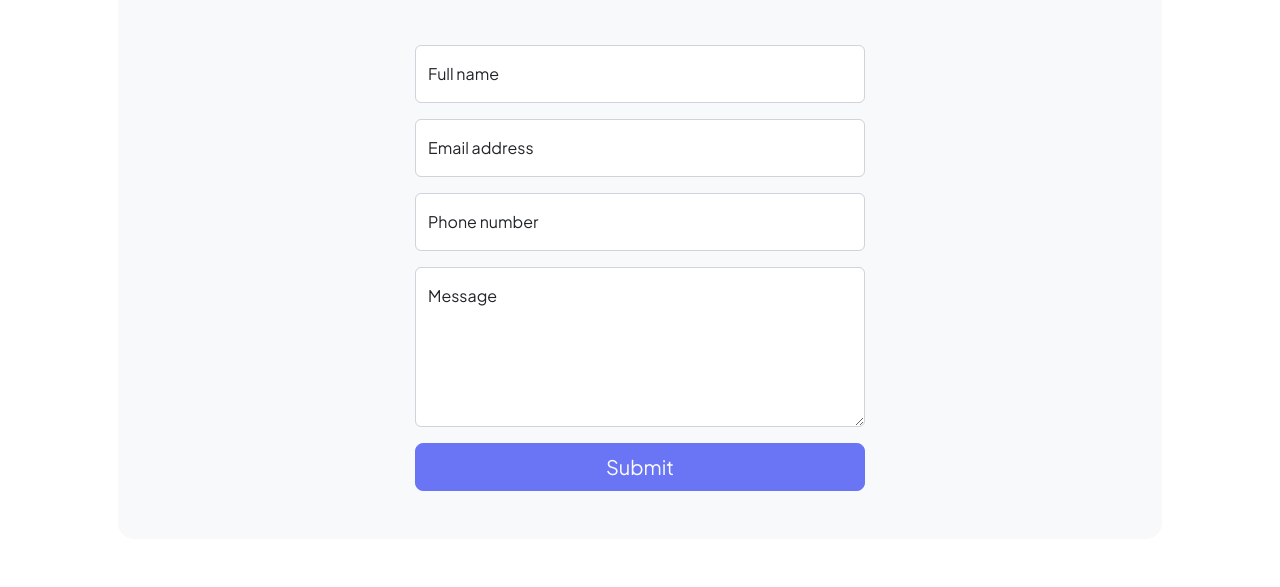
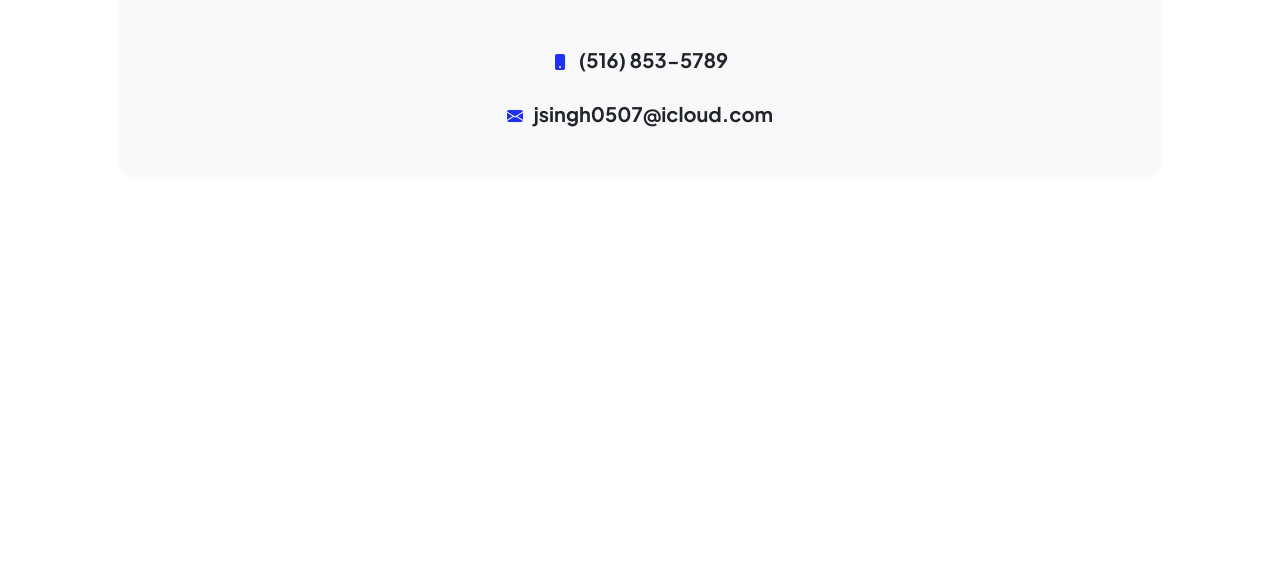
Before and after one commit to jsingh0507/jsingh0507.github.io, a plain HTML site: page contact.html in a window 1280 px wide. Shown: the part 321-908 px from the top of the page. After the commit the page ends 800 px from the top, so only its background shows below. Drawn offline with nearby package versions, Linux system fonts and the light colour scheme.

Commit message:
Fix contact page

```diff
--- a/contact.html
+++ b/contact.html
@@ -22,7 +22,7 @@
             <!-- Navigation-->
             <nav class="navbar navbar-expand-lg navbar-light bg-white py-3">
                 <div class="container px-5">
-                    <a class="navbar-brand" href="index.html"><span class="fw-bolder text-primary">Start Bootstrap</span></a>
+                    <a class="navbar-brand" href="index.html"><span class="fw-bolder text-primary">Jaspreet Singh</span></a>
                     <button class="navbar-toggler" type="button" data-bs-toggle="collapse" data-bs-target="#navbarSupportedContent" aria-controls="navbarSupportedContent" aria-expanded="false" aria-label="Toggle navigation"><span class="navbar-toggler-icon"></span></button>
                     <div class="collapse navbar-collapse" id="navbarSupportedContent">
                         <ul class="navbar-nav ms-auto mb-2 mb-lg-0 small fw-bolder">
@@ -37,7 +37,6 @@
             <!-- Page content-->
             <section class="py-5">
                 <div class="container px-5">
-                    <!-- Contact form-->
                     <div class="bg-light rounded-4 py-5 px-4 px-md-5">
                         <div class="text-center mb-5">
                             <div class="feature bg-primary bg-gradient-primary-to-secondary text-white rounded-3 mb-3"><i class="bi bi-envelope"></i></div>
@@ -45,89 +44,24 @@
                             <p class="lead fw-normal text-muted mb-0">Let's work together!</p>
                         </div>
                         <div class="row gx-5 justify-content-center">
-                            <div class="col-lg-8 col-xl-6">
-                                <!-- * * * * * * * * * * * * * * *-->
-                                <!-- * * SB Forms Contact Form * *-->
-                                <!-- * * * * * * * * * * * * * * *-->
-                                <!-- This form is pre-integrated with SB Forms.-->
-                                <!-- To make this form functional, sign up at-->
-                                <!-- https://startbootstrap.com/solution/contact-forms-->
-                                <!-- to get an API token!-->
-                                <form id="contactForm" data-sb-form-api-token="API_TOKEN">
-                                    <!-- Name input-->
-                                    <div class="form-floating mb-3">
-                                        <input class="form-control" id="name" type="text" placeholder="Enter your name..." data-sb-validations="required" />
-                                        <label for="name">Full name</label>
-                                        <div class="invalid-feedback" data-sb-feedback="name:required">A name is required.</div>
-                                    </div>
-                                    <!-- Email address input-->
-                                    <div class="form-floating mb-3">
-                                        <input class="form-control" id="email" type="email" placeholder="name@example.com" data-sb-validations="required,email" />
-                                        <label for="email">Email address</label>
-                                        <div class="invalid-feedback" data-sb-feedback="email:required">An email is required.</div>
-                                        <div class="invalid-feedback" data-sb-feedback="email:email">Email is not valid.</div>
-                                    </div>
-                                    <!-- Phone number input-->
-                                    <div class="form-floating mb-3">
-                                        <input class="form-control" id="phone" type="tel" placeholder="(123) 456-7890" data-sb-validations="required" />
-                                        <label for="phone">Phone number</label>
-                                        <div class="invalid-feedback" data-sb-feedback="phone:required">A phone number is required.</div>
-                                    </div>
-                                    <!-- Message input-->
-                                    <div class="form-floating mb-3">
-                                        <textarea class="form-control" id="message" type="text" placeholder="Enter your message here..." style="height: 10rem" data-sb-validations="required"></textarea>
-                                        <label for="message">Message</label>
-                                        <div class="invalid-feedback" data-sb-feedback="message:required">A message is required.</div>
-                                    </div>
-                                    <!-- Submit success message-->
-                                    <!---->
-                                    <!-- This is what your users will see when the form-->
-                                    <!-- has successfully submitted-->
-                                    <div class="d-none" id="submitSuccessMessage">
-                                        <div class="text-center mb-3">
-                                            <div class="fw-bolder">Form submission successful!</div>
-                                            To activate this form, sign up at
-                                            <br />
-                                            <a href="https://startbootstrap.com/solution/contact-forms">https://startbootstrap.com/solution/contact-forms</a>
-                                        </div>
-                                    </div>
-                                    <!-- Submit error message-->
-                                    <!---->
-                                    <!-- This is what your users will see when there is-->
-                                    <!-- an error submitting the form-->
-                                    <div class="d-none" id="submitErrorMessage"><div class="text-center text-danger mb-3">Error sending message!</div></div>
-                                    <!-- Submit Button-->
-                                    <div class="d-grid"><button class="btn btn-primary btn-lg disabled" id="submitButton" type="submit">Submit</button></div>
-                                </form>
+                            <div class="col-lg-8 col-xl-6 text-center">
+                                <div class="mb-4">
+                                    <i class="bi bi-phone-fill text-primary"></i>
+                                    <span class="fw-bold fs-5 ms-2">(516) 853-5789</span>
+                                </div>
+                                <div>
+                                    <i class="bi bi-envelope-fill text-primary"></i>
+                                    <span class="fw-bold fs-5 ms-2">jsingh0507@icloud.com</span>
+                                </div>
                             </div>
                         </div>
                     </div>
                 </div>
             </section>
         </main>
-        <!-- Footer-->
-        <!-- <footer class="bg-white py-4 mt-auto">
-            <div class="container px-5">
-                <div class="row align-items-center justify-content-between flex-column flex-sm-row">
-                    <div class="col-auto"><div class="small m-0">Copyright &copy; Your Website 2023</div></div>
-                    <div class="col-auto">
-                        <a class="small" href="#!">Privacy</a>
-                        <span class="mx-1">&middot;</span>
-                        <a class="small" href="#!">Terms</a>
-                        <span class="mx-1">&middot;</span>
-                        <a class="small" href="#!">Contact</a>
-                    </div>
-                </div>
-            </div>
-        </footer> -->
         <!-- Bootstrap core JS-->
         <script src="https://cdn.jsdelivr.net/npm/bootstrap@5.2.3/dist/js/bootstrap.bundle.min.js"></script>
         <!-- Core theme JS-->
         <script src="js/scripts.js"></script>
-        <!-- * * * * * * * * * * * * * * * * * * * * * * * * * * * * * * * * * * * * * * * *-->
-        <!-- * *                               SB Forms JS                               * *-->
-        <!-- * * Activate your form at https://startbootstrap.com/solution/contact-forms * *-->
-        <!-- * * * * * * * * * * * * * * * * * * * * * * * * * * * * * * * * * * * * * * * *-->
-        <script src="https://cdn.startbootstrap.com/sb-forms-latest.js"></script>
     </body>
 </html>
```
